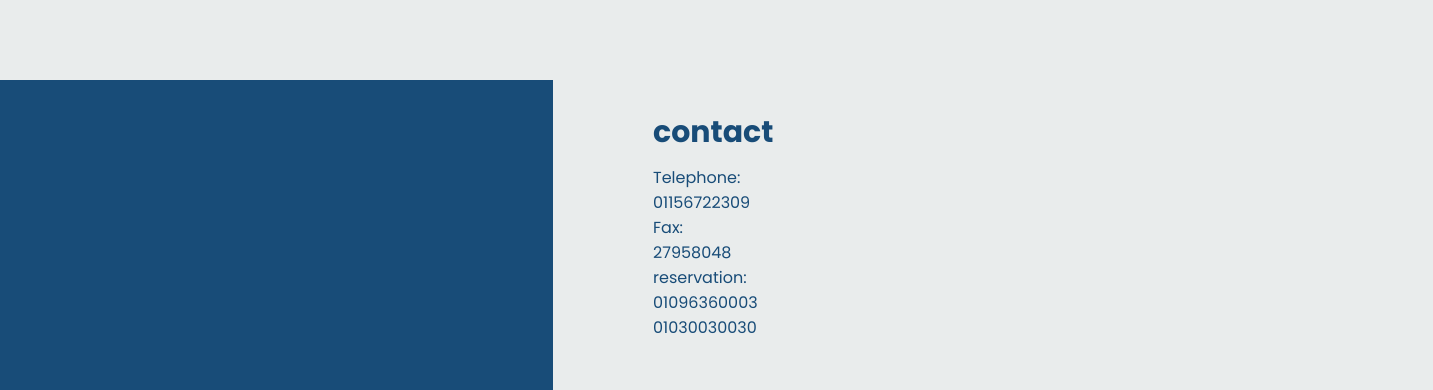
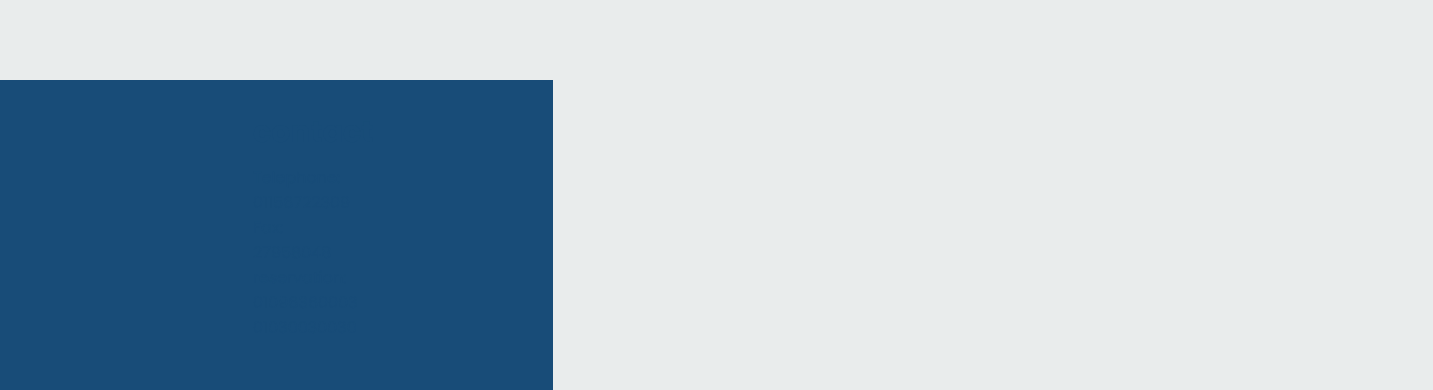
Before and after one commit to itproject656/itproject656.github.io, a plain HTML site: page events.html in a window 1280 px wide. Shown: the part 2842-3232 px from the top of the page, 1433 px wide, since content can reach past the window. Drawn offline with Linux system fonts and the light colour scheme.

Commit message:
Update events.html

```diff
--- a/events.html
+++ b/events.html
@@ -241,7 +241,7 @@ body {
 
  footer h5{
     position: relative;
-    left: 900px;
+    left: 500px;
     top:30px;
    color: #184C78;
    font-size: 30px;
@@ -251,7 +251,7 @@ body {
 
  footer p{
      position: relative;
-     left: 900px;
+     left: 500px;
     top:40px;
     color: #184C78;
 
```
